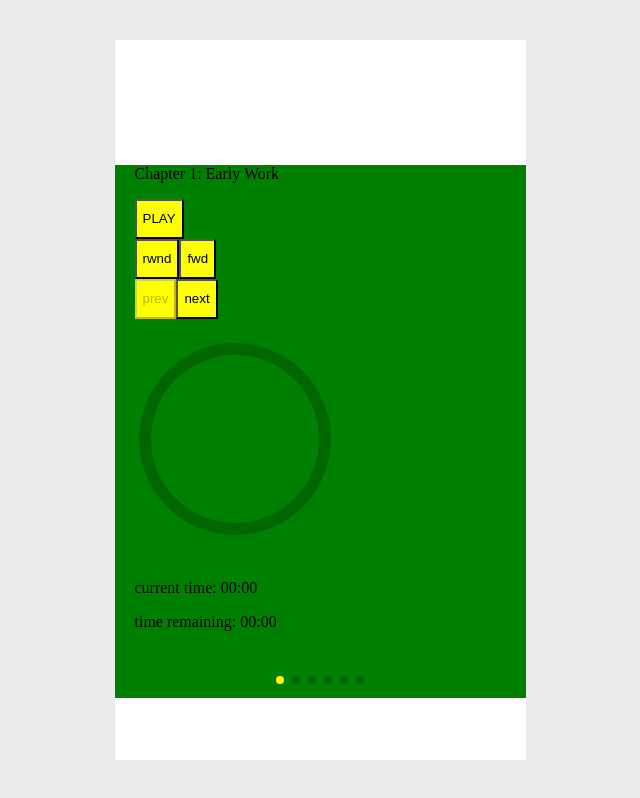
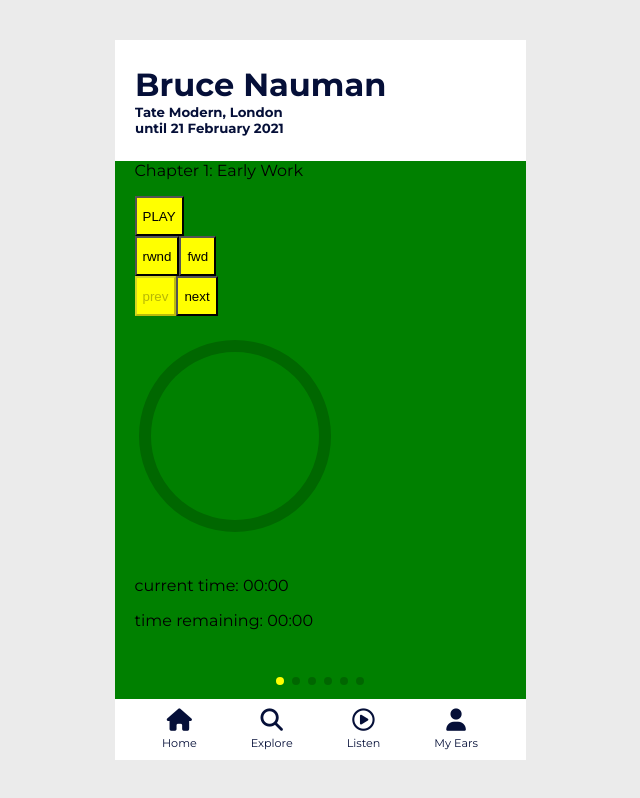
Before and after one commit to jonasvanbuel/all-ears-test-player, a React (Create React App) app: page / in a window 1280 px wide. Shown: the whole page, without its empty margins (320-960 px from the left). Built offline with nearby package versions, Linux system fonts and the light colour scheme.

Commit message:
Basic outer HTML styling setup

```diff
--- a/public/index.html
+++ b/public/index.html
@@ -25,12 +25,44 @@
       Learn how to configure a non-root public URL by running `npm run build`.
     -->
     <title>All Ears Test Player</title>
+    <script src="https://kit.fontawesome.com/88f364e0a3.js" crossorigin="anonymous"></script>
   </head>
   <body>
     <div id="body-container">
-      <header></header>
+      <header class="noselect">
+        <div class="horizontal-container">
+          <div class="exhibition-details">
+            <h1 class="exhibition-title">Bruce Nauman</h1>
+            <h5 class="exhibition-location">Tate Modern, London</h5>
+            <h5 class="exhibition-dates">until 21 February 2021</h5>
+          </div>
+          <div class="logo-button"></div>
+        </div>
+      </header>
       <div id="root-ae-player"></div>
-      <footer></footer>
+      <footer class="noselect">
+        <div class="horizontal-container">
+          <div class="navigation-bar">
+            <div class="navigation-icon">
+              <i class="fas fa-home"></i>
+              <p class="label">Home</p>
+            </div>
+            <div class="navigation-icon">
+              <i class="fas fa-search"></i>
+              <p class="label">Explore</p>
+            </div>
+            <div class="navigation-icon">
+              <i class="far fa-play-circle"></i>
+              <p class="label">Listen</p>
+            </div>
+            <div class="navigation-icon">
+              <i class="fas fa-user"></i>
+              <p class="label">My Ears</p>
+            </div>
+          </div>
+        </div>
+      </footer>
+
     </div>
 
     <!--
--- a/src/App.scss
+++ /dev/null
@@ -1,67 +0,0 @@
-$banner-height: 16vh;
-$player-height: 76vh;
-$footer-height: 8vh;
-
-body {
-  background-color: rgba(0,0,0,0.08);
-  margin: 0;
-  padding: 0;
-
-  width: 100vw;
-  height: 100vh;
-  display: flex;
-  justify-content: center;
-  align-items: center;
-}
-
-#body-container {
-  height: 100%;
-  width: 100%;
-  display: flex;
-  flex-direction: column;
-}
-
-header {
-  background-color: white;
-  width: 100%;
-  height: $banner-height;
-}
-
-#root-ae-player {
-  width: 100%;
-  flex-grow: 1;
-  max-height: $player-height;
-  overflow: auto;
-}
-
-footer {
-  background-color: white;
-  width: 100%;
-  height: $footer-height;
-}
-
-// RESPONSIVE TEMPLATE
-// Extra small devices (portrait phones, less than 576px)
-// No media query since this is the default in Bootstrap
-
-// Small devices (landscape phones, 576px and up)
-@media (min-width: 576px) {
-  #body-container {
-    height: 823px;
-    max-height: 90vh;
-    max-width: 411px;
-  }
-
-}
-
-// Medium devices (tablets, 768px and up)
-// @media (min-width: 768px) {
-// }
-
-// Large devices (desktops, 992px and up)
-// @media (min-width: 992px) {
-// }
-
-// Extra large devices (large desktops, 1200px and up)
-// @media (min-width: 1200px) {
-// }
--- a/src/components/Player/Player.jsx
+++ b/src/components/Player/Player.jsx
@@ -9,7 +9,7 @@ import 'swiper/swiper.scss';
 import 'swiper/components/navigation/navigation.scss';
 import 'swiper/components/pagination/pagination.scss';
 
-import './Player.scss'
+import './styles/Player.scss'
 
 SwiperCore.use([Navigation, Pagination]);
 
--- a/src/components/Player/Player.scss
+++ b/src/components/Player/styles/Player.scss
@@ -1,10 +1,7 @@
-$banner-height: 16vh;
-$player-height: 76vh;
-$footer-height: 8vh;
+@import './config.scss';
 
-.hide {
-  display: none;
-}
+
+
 
 #player {
   background-color: orange;
--- a/src/components/Player/subComponents/ProgressCircle.scss
+++ b/src/components/Player/styles/ProgressCircle.scss
@@ -1,3 +1,5 @@
+@import './config.scss';
+
 // Local variables?
 $progress-circle-width: 200px;
 $stroke-width: 6px;
--- /dev/null
+++ b/src/components/Player/styles/_config.scss
@@ -0,0 +1,17 @@
+@import url('https://fonts.googleapis.com/css2?family=Montserrat:wght@400;700&display=swap');
+
+// Fonts
+$main-font-family: 'Montserrat', sans-serif;
+
+// Sizes
+$banner-height: 16vh;
+$player-height: 76vh;
+$footer-height: 8vh;
+
+// Paddings and margins
+
+
+$small-padding: 24px;
+
+// Colors
+$dark-blue: #050F38;
--- a/src/components/Player/subComponents/Carousel.scss
+++ /dev/null
@@ -1,16 +0,0 @@
-.swiper-container {
-  width: 100%;
-}
-
-.swiper-slide {
-  height: 100%;
-  width: 100%;
-
-  display: flex;
-  justify-content: center;
-  align-items: center;
-}
-
-.swiper-pagination-bullet-active {
-  background-color: yellow;
-}
--- a/src/components/Player/subComponents/ProgressCircle.js
+++ b/src/components/Player/subComponents/ProgressCircle.js
@@ -1,5 +1,5 @@
 import useProgressCircle from '../hooks/useProgressCircle';
-import './ProgressCircle.scss';
+import '../styles/ProgressCircle.scss';
 
 const ProgressCircle = (props) => {
   const { chapterNumber } = props;
--- a/src/index.scss
+++ b/src/index.scss
@@ -1 +1,16 @@
-@import './App.scss';
+// Styling elements outside of React
+@import 'styles/home.scss';
+
+.noselect {
+  -webkit-touch-callout: none; /* iOS Safari */
+    -webkit-user-select: none; /* Safari */
+     -khtml-user-select: none; /* Konqueror HTML */
+       -moz-user-select: none; /* Old versions of Firefox */
+        -ms-user-select: none; /* Internet Explorer/Edge */
+            user-select: none; /* Non-prefixed version, currently
+                                  supported by Chrome, Edge, Opera and Firefox */
+}
+
+.hide {
+  display: none;
+}
--- /dev/null
+++ b/src/styles/home.scss
@@ -0,0 +1,137 @@
+@import '../components/Player/styles/config.scss';
+
+
+// STYLING INDEX.HTML ELEMENTS
+body {
+  background-color: rgba(0,0,0,0.08);
+
+  margin: 0;
+  padding: 0;
+
+  font-family: $main-font-family;
+
+  width: 100vw;
+  height: 100vh;
+  display: flex;
+  justify-content: center;
+  align-items: center;
+}
+
+#body-container {
+  background-color: white;
+
+  height: 100%;
+  width: 100%;
+
+  display: flex;
+  flex-direction: column;
+
+  .horizontal-container {
+    width: 90%;
+    margin: 0 auto;
+  }
+}
+
+#root-ae-player {
+  width: 100%;
+  flex-grow: 1;
+  max-height: $player-height;
+  overflow: auto;
+}
+
+header {
+  // background-color: gray;
+  width: 100%;
+  height: $banner-height;
+
+  display: flex;
+  align-items: center;
+
+  color: $dark-blue;
+}
+
+footer {
+  background-color: white;
+  width: 100%;
+  height: $footer-height;
+
+  display: flex;
+  align-items: center;
+
+  color: $dark-blue;
+}
+
+.exhibition-details {
+  background-color: white;
+  width: 100%;
+
+  display: flex;
+  flex-direction: column;
+}
+
+.exhibition-title {
+  margin: 0;
+}
+
+.exhibition-location {
+  margin: 0;
+}
+
+.exhibition-dates {
+  margin: 0;
+}
+
+footer .navigation-bar {
+  display: flex;
+  justify-content: space-around;
+
+  .navigation-icon {
+    // background-color: yellow;
+
+    display: flex;
+    flex-direction: column;
+    justify-content: space-between;
+    align-items: center;
+
+    .fas,
+    .far {
+      font-size: 1.4rem;
+      margin-bottom: 4px;
+    }
+
+    .label {
+      font-size: 0.7rem;
+      margin: 0;
+    }
+  }
+}
+
+
+
+
+
+// RESPONSIVE TEMPLATE
+// Extra small devices (portrait phones, less than 576px)
+// No media query since this is the default in Bootstrap
+
+// Small devices (landscape phones, 576px and up)
+@media (min-width: 576px) {
+  #body-container {
+    height: 823px;
+    max-height: 90vh;
+    max-width: 411px;
+  }
+
+}
+
+// Medium devices (tablets, 768px and up)
+// @media (min-width: 768px) {
+// }
+
+// Large devices (desktops, 992px and up)
+// @media (min-width: 992px) {
+// }
+
+// Extra large devices (large desktops, 1200px and up)
+// @media (min-width: 1200px) {
+// }
```
